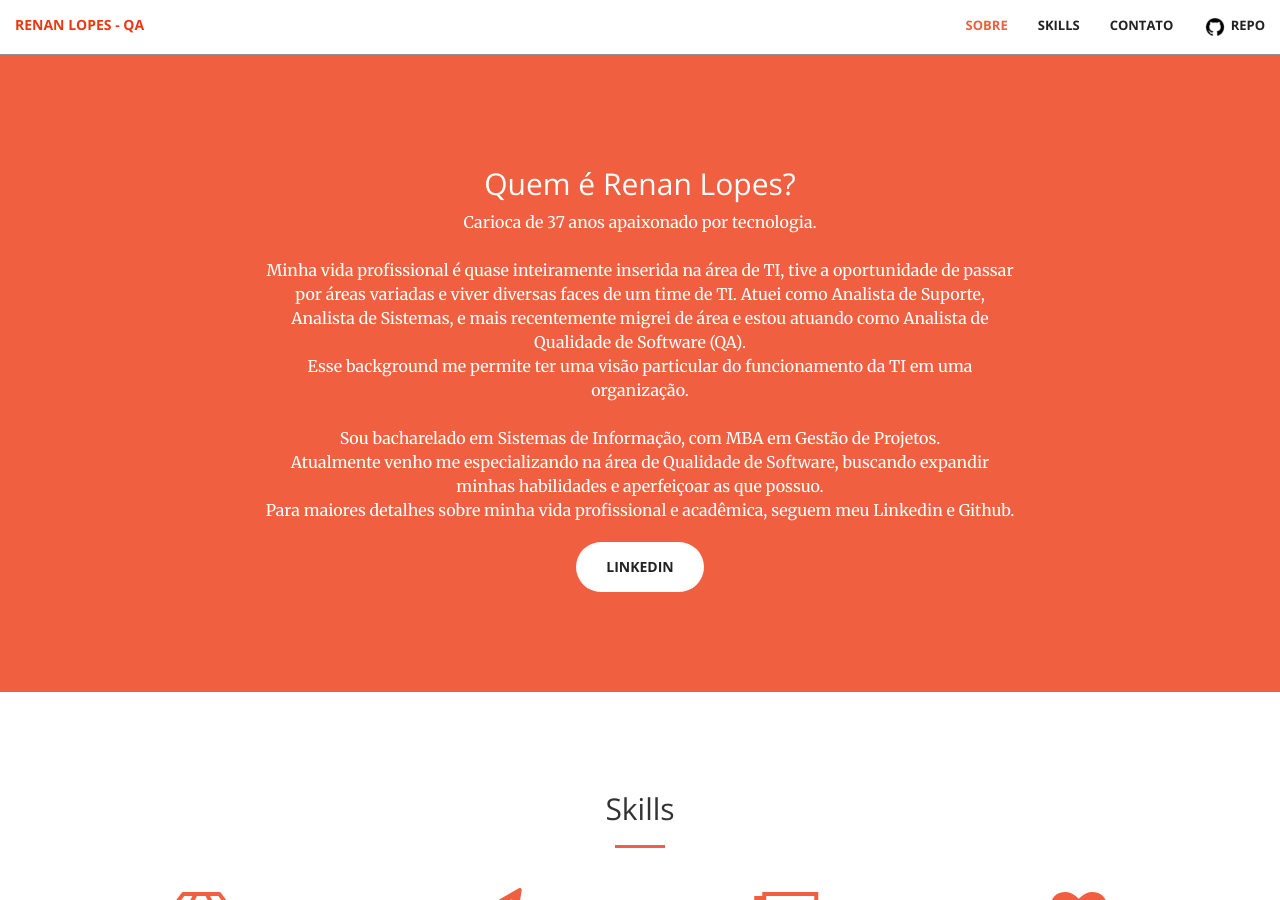
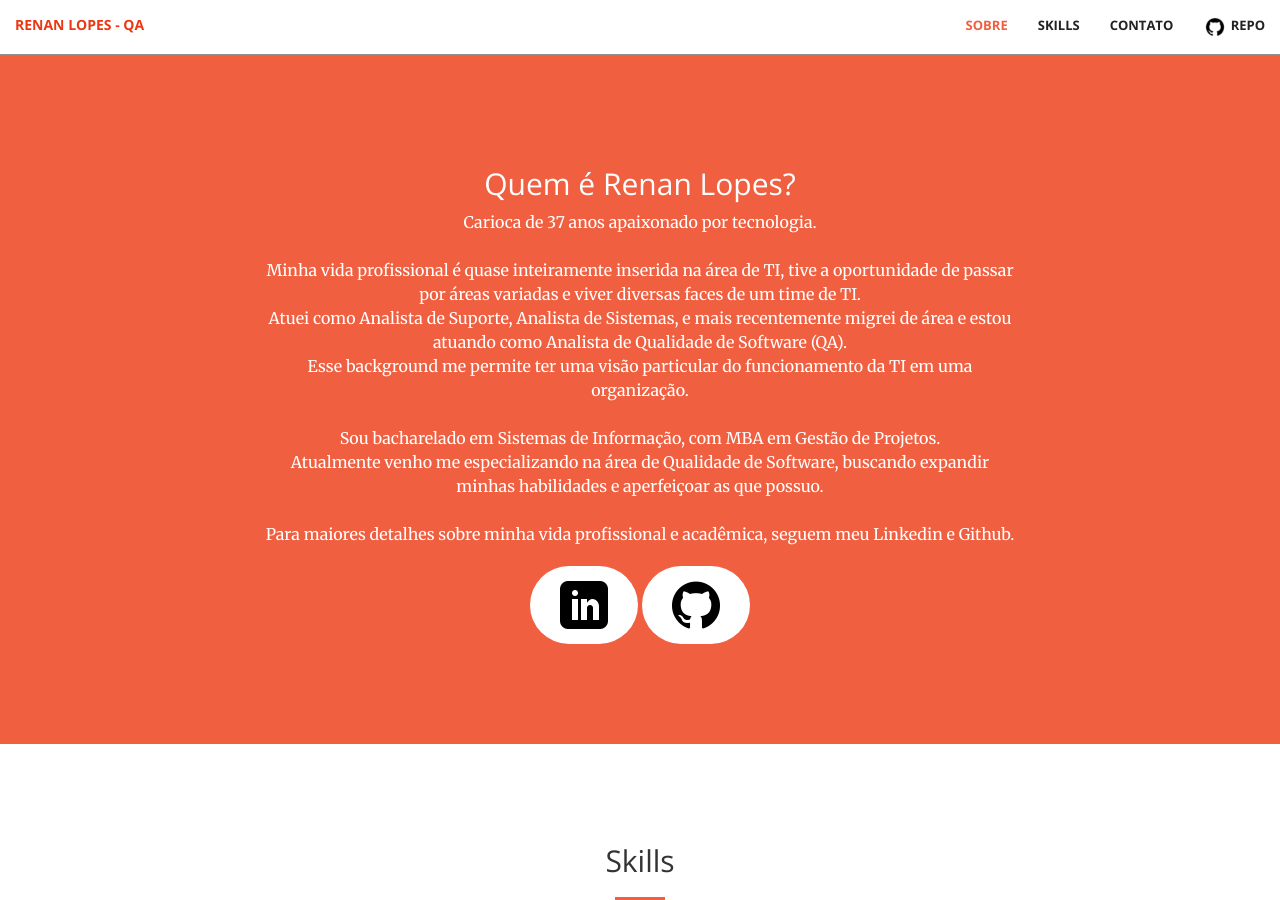
Before and after one commit to renanslopes/renanslopes.github.io, a Jekyll site: the page built from index.html, in a window 1280 px wide and 900 px high, scrolled down 873 px. Built offline with Jekyll 4.4.1, drawn with Linux system fonts in a browser that asks for light colours.

Commit message:
Inserindo icones no SOBRE

```diff
--- a/_includes/call-to-action.html
+++ b/_includes/call-to-action.html
@@ -8,6 +8,7 @@
                     <br /> <br />
                     Minha vida profissional é quase inteiramente inserida na área de TI,
                     tive a oportunidade de passar por áreas variadas e viver diversas faces de um time de TI.
+                    <br />
                     Atuei como Analista de Suporte, Analista de Sistemas, e mais recentemente migrei de área e estou
                     atuando como Analista de Qualidade de Software (QA).
                     <br />
@@ -17,11 +18,13 @@
                     <br />
                     Atualmente venho me especializando na área de Qualidade de Software, buscando expandir minhas
                     habilidades e aperfeiçoar as que possuo.
-                    <br/>
+                    <br /><br />
                     Para maiores detalhes sobre minha vida profissional e acadêmica, seguem meu Linkedin e Github.
                 </p>
-                <a href="https://www.linkedin.com/in/renanslopes/" target="_blank"
-                    class="btn btn-default btn-xl">Linkedin</a>
+                <a href="https://www.linkedin.com/in/renanslopes/" target="_blank" class="btn btn-default btn-xl"><img
+                        src="https://raw.githubusercontent.com/renanslopes/renanslopes.github.io/master/img/linkedin.png" /></a>
+                <a href="https://github.com/renanslopes" target="_blank" class="btn btn-default btn-xl"><img
+                        src="https://raw.githubusercontent.com/renanslopes/renanslopes.github.io/master/img/github-logo.png" /></a>
             </div>
         </div>
     </div>
```
